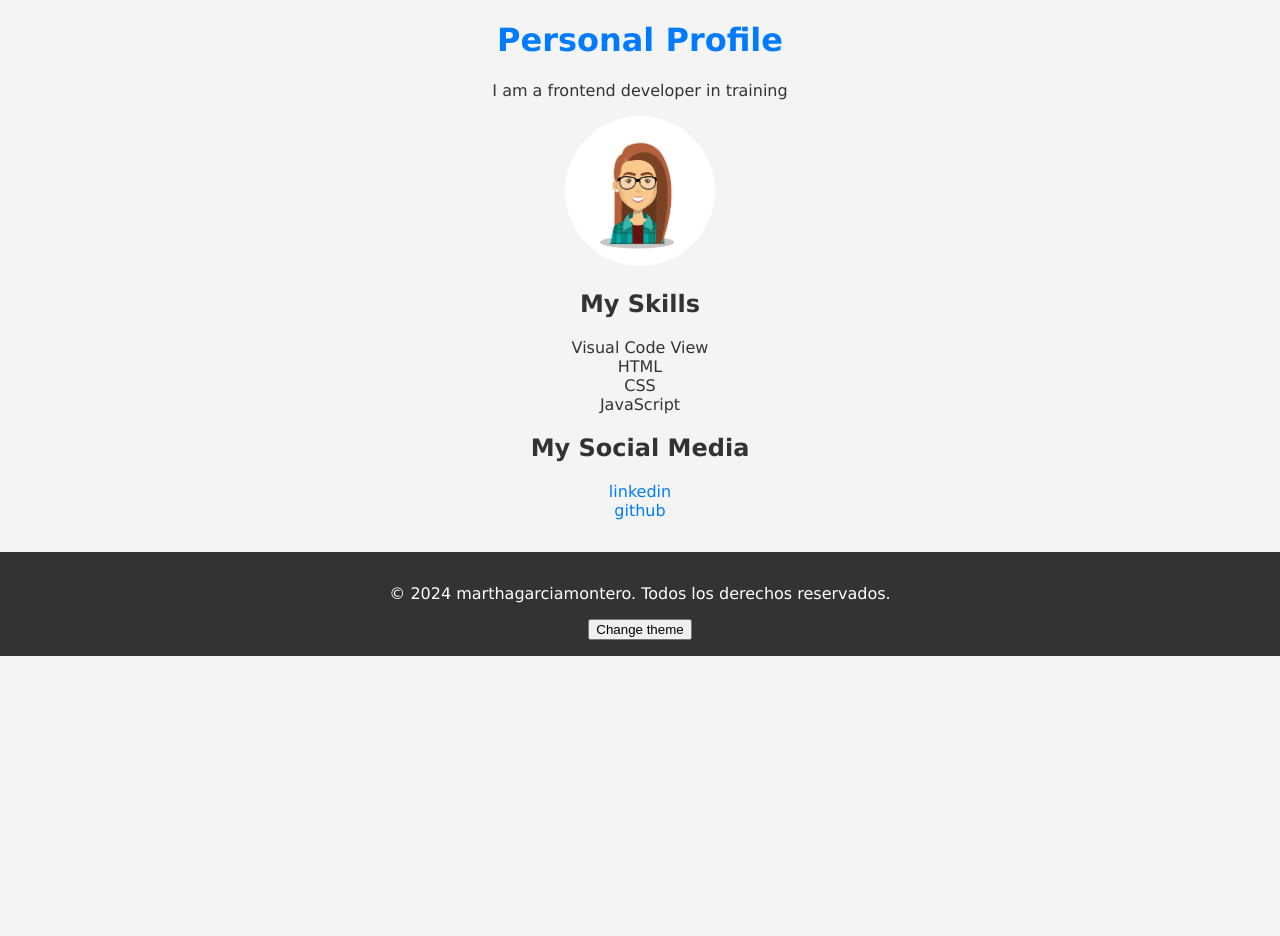
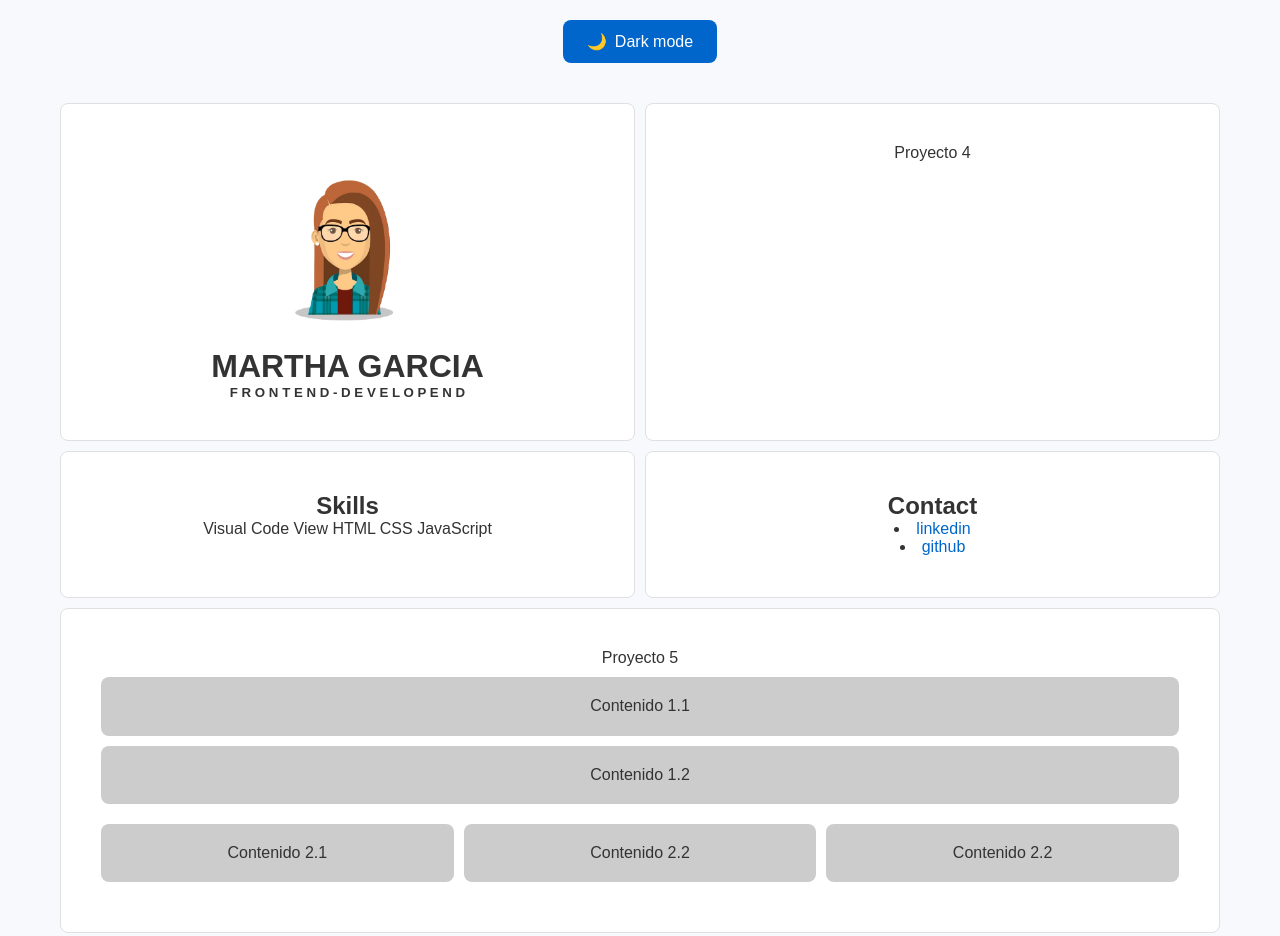
Before and after one commit to MarthaGM91/Landing-project, a plain HTML site: page index.html in a window 1280 px wide. Shown: the top 936 px of the page. Before the commit the page ends 800 px from the top, so only its background shows below. Drawn offline with Linux system fonts and the light colour scheme.

Commit message:
Comenzando a usar Grid, el plan es evolucionar hasta llegar al estilo Bento

```diff
--- a/index.html
+++ b/index.html
@@ -1,32 +1,65 @@
 <!DOCTYPE html>
 <html lang="en">
+
 <head>
     <meta charset="UTF-8">
     <meta name="viewport" content="width=device-width, initial-scale=1.0">
-    <title>Resume</title>
+    <title>Portfolio</title>
     <link rel="stylesheet" href="style.css">
     <script src="script.js" defer></script>
 </head>
+
 <body>
-    <h1>Personal Profile</h1>
-    <p>I am a frontend developer in training</p>
-    <img src="./Resourse/diseno-ilustracion-vector-personaje-avatar-mujer-joven_24877-18536.avif" alt="Avatar image" width="150"/>
-    <h2>My Skills</h2> <!-- Subtítulo para la lista -->
-    <ul>
-        <li>Visual Code View</li>
-        <li>HTML</li>
-        <li>CSS</li>
-        <li>JavaScript</li>
-    </ul>
-    <h2>My Social Media</h2>
-    <ul>
-        <li><a href="https://www.linkedin.com/in/marthagarciamontero/" target="_blank" >linkedin</a></li>
-        <li><a href="https://github.com/MarthaGM91" target="_blank">github</a></li>
-    </ul>
+    <header>
+        <button id="theme-toggle" class="theme-button">
+            <span class="icon">🌙</span> <!-- Puedes cambiar el icono a una imagen o SVG -->
+            <span class="text">Dark mode</span>
+        </button>
+    </header>
+
+    <main class="bento-grid">
+        <div class="grid-item item1">
+            <img src="Resourse/diseno-ilustracion-vector-personaje-avatar-mujer-joven_24877-18536.png"
+                alt="Avatar image" width="200" />
+            <h1>MARTHA GARCIA</h1>
+            <h5>F R O N T E N D - D E V E L O P E N D</h5>
+
+        </div>
+        <div class="grid-item item4">Proyecto 4</div>
+        <div class="grid-item item2">
+            <h2>Skills</h2> <!-- Subtítulo para la lista -->
+
+            Visual Code View
+            HTML
+            CSS</li>
+            JavaScript</li>
+
+        </div>
+        <div class="grid-item item3">
+            <h2>Contact</h2>
+
+            <li><a href="https://www.linkedin.com/in/marthagarciamontero/" target="_blank">linkedin</a></li>
+            <li><a href="https://github.com/MarthaGM91" target="_blank">github</a></li>
+
+        </div>
+
+        <div class="grid-item item5">Proyecto 5
+            <div class="inner-box">Contenido 1.1</div>
+            <div class="inner-box">Contenido 1.2</div>
+
+            <div class="inner-grid">
+                <div class="inner-box">Contenido 2.1</div>
+                <div class="inner-box">Contenido 2.2</div>
+                <div class="inner-box">Contenido 2.2</div>
+            </div>
+        </div>
+    </main>
+
     <footer>
         <p>© 2024 marthagarciamontero. Todos los derechos reservados.</p>
-        <button id="theme-toggle">Change theme</button>
+
     </footer>
 
 </body>
+
 </html>
--- a/script.js
+++ b/script.js
@@ -1,11 +1,19 @@
 /* envolver tu código JavaScript en un evento */
-document.addEventListener("DOMContentLoaded", function(){
-   /* que funcion tiene esto */
+document.addEventListener("DOMContentLoaded", function () {
+    /* que funcion tiene esto */
     const themeToggleButton = document.getElementById('theme-toggle');
 
-    themeToggleButton.addEventListener('click',()=> {
+    themeToggleButton.addEventListener('click', () => {
         document.body.classList.toggle('dark-mode');
 
+        // Cambiar texto e icono según el modo
+        if (document.body.classList.contains('dark-mode')) {
+            this.querySelector('.text').textContent = 'Light Mode';
+            this.querySelector('.icon').textContent = '☀️';
+        } else {
+            this.querySelector('.text').textContent = 'Dark Mode';
+            this.querySelector('.icon').textContent = '🌙';
+        }
     });
 
 });
--- a/style.css
+++ b/style.css
@@ -1,50 +1,193 @@
-body{
-    font-family:'Lucida Sans', 'Lucida Sans Regular', 'Lucida Grande', 'Lucida Sans Unicode', Geneva, Verdana, sans-serif;
-    background-color: #f4f4f4;
-    color: #333;
+/* Reseteo básico */
+* {
+    box-sizing: border-box;
     margin: 0;
     padding: 0;
+
+}
+
+/* Establece la base de 1rem igual a 16px (típica configuración por defecto del navegador) */
+html {
+    font-size: 16px;
+
+    /* Ajusta el interlineado para consistencia */
+    line-height: 1.15;
+    /* Evita ajustes automáticos de tamaño de texto en iOS */
+    -webkit-text-size-adjust: 100%;
+
+}
+
+/* Estilos generales */
+body {
+    /*    font-family:'Lucida Sans', 'Lucida Sans Regular', 'Lucida Grande', 'Lucida Sans Unicode', Geneva, Verdana, sans-serif;
+    margin: 0;
+    padding: 0;
+    text-align: center;*/
+
+    align-items: center;
+    background-color: #F7F9FC;
+    color: #333333;
+    display: flex;
+    font-family: Arial, sans-serif;
+    flex-direction: column;
+    justify-content: center;
+    min-height: 100vh;
+}
+
+header,
+footer {
+    margin: 1.25rem 0;
     text-align: center;
 }
 
-h1{
-    color: #007bff;
+/* Bento Grid */
+.bento-grid {
+    display: grid;
+    /* Espaciado entre las cajas 10px */
+    gap: 0.625rem;
+    grid-template-columns: repeat(2, 1fr);
+    /* 1200px */
+    max-width: 75rem;
+    /* 20px */
+    padding: 1.25rem;
+    /* Espaciado interno */
+    width: 100%;
 }
 
-img{
-    border-radius: 50%;
+/* Cajas 1er nivel */
+.grid-item {
+    background-color: #FFFFFF;
+    border: 1px solid #E0E0E0;
+    /* 8px */
+    border-radius: 0.5rem;
+    padding: 2.5rem;
+    /* 40px */
+    text-align: center;
 }
 
-ul{  /* que funcion tiene esto */
-    list-style-type: none;
-    padding: 0;
+/* Estilo especial para la última caja cuando está sola en la fila */
+.bento-grid .grid-item:last-child:nth-child(odd) {
+    grid-column: span 2;
+    /* La caja ocupará ambas columnas */
 }
 
-a{ /* que funcion tiene esto */
-    color: #007bff;
+/* Cajas 2do nivel */
+.inner-grid {
+    display: grid;
+    grid-template-columns: repeat(auto-fit, minmax(150px, 1fr));
+    gap: 0.625rem;
+    /* Espacio entre las cajas internas */
+}
+
+/* Cajas 2do/3er nivel */
+.inner-box {
+    background-color: #CCCCCC;
+    /* Color de fondo para las cajas internas */
+    margin: 0.625rem 0;
+    /* Espaciado vertical entre las cajas internas */
+    padding: 1.25rem;
+    /* Espaciado interno */
+    border-radius: 0.5rem;
+    /* Bordes redondeados */
+    text-align: center;
+    /* Centrar el texto */
+
+}
+
+
+/*TEXTOS STYLE*/
+a {
+    /* estilo de los enlaces */
+    color: #0066CC;
     text-decoration: none;
 }
 
-a:hover{ /* que funcion tiene esto */
+a:hover {
+    /* color que toma put de enlace */
     text-decoration: underline;
 }
 
-footer{
-    margin-top: 2rem;
-    padding: 1rem;
-    background-color: #333;
-    color: white;
+/*BOTON STYLE*/
+.theme-button {
+    align-items: center;
+    /* Color de acento del modo claro */
+    background-color: #0066cc;
+    border: none;
+    border-radius: 0.5rem;
+    color: #FFFFFF;
+    cursor: pointer;
+    display: flex;
+    font-size: 1rem;
+    /* Tamaño del botón */
+    padding: 0.75rem 1.5rem;
+    transition: background-color 0.3s ease;
 }
 
-body.dark-mode{
-    background-color: #333;
-    color: #f4f4f4;
+/* Estilo para el icono dentro del botón */
+.theme-button .icon {
+    margin-right: 0.5rem;
+    /* Espacio entre el icono y el texto */
+    font-size: 1rem;
+    /* Tamaño del icono */
 }
 
-body.dark-mode h1{
-    color: #ffcc00;
+/* Estilo para el texto dentro del botón */
+.theme-button .text {
+    font-size: 1rem;
 }
 
-body.dark-mode footer{
+/* Botón en hover */
+.theme-button:hover {
+    background-color: #004C99;
+    /* Color más oscuro al pasar el ratón */
+}
+
+/* Para MODO OSCURO */
+body.dark-mode {
+    background-color: #1A1A1A;
+    color: #E0E0E0;
+}
+
+body.dark-mode footer {
     background-color: #222;
 }
+
+body.dark-mode .grid-item {
+    background-color: #2E2E2E;
+    border: 1px solid #3D3D3D;
+}
+
+body.dark-mode a {
+    color: #4DB3FF;
+}
+
+body.dark-mode .inner-box {
+    background-color: #3D3D3D;
+}
+
+/* Botón en modo oscuro */
+body.dark-mode .theme-button {
+    background-color: #4DB3FF;
+    /* Color de acento del modo oscuro */
+    color: #1A1A1A;
+}
+
+/* Botón en modo oscuro hover */
+body.dark-mode .theme-button:hover {
+    background-color: #3399FF;
+}
+
+/* Responsive Design, siempre debajo de los grid */
+@media (max-width: 48rem) {
+
+    /* 768px */
+    .bento-grid {
+        grid-template-columns: 1fr;
+        /* Una sola columna en pantallas pequeñas */
+    }
+
+    /* Asegura que las cajas ocupen todo el espacio en pantallas pequeñas */
+    .bento-grid .grid-item:last-child {
+        grid-column: span 1;
+    }
+}
```
Also changed, not shown: Resourse/diseno-ilustracion-vector-personaje-avatar-mujer-joven_24877-18536.avif (deleted), Resourse/diseno-ilustracion-vector-personaje-avatar-mujer-joven_24877-18536.png (added).
